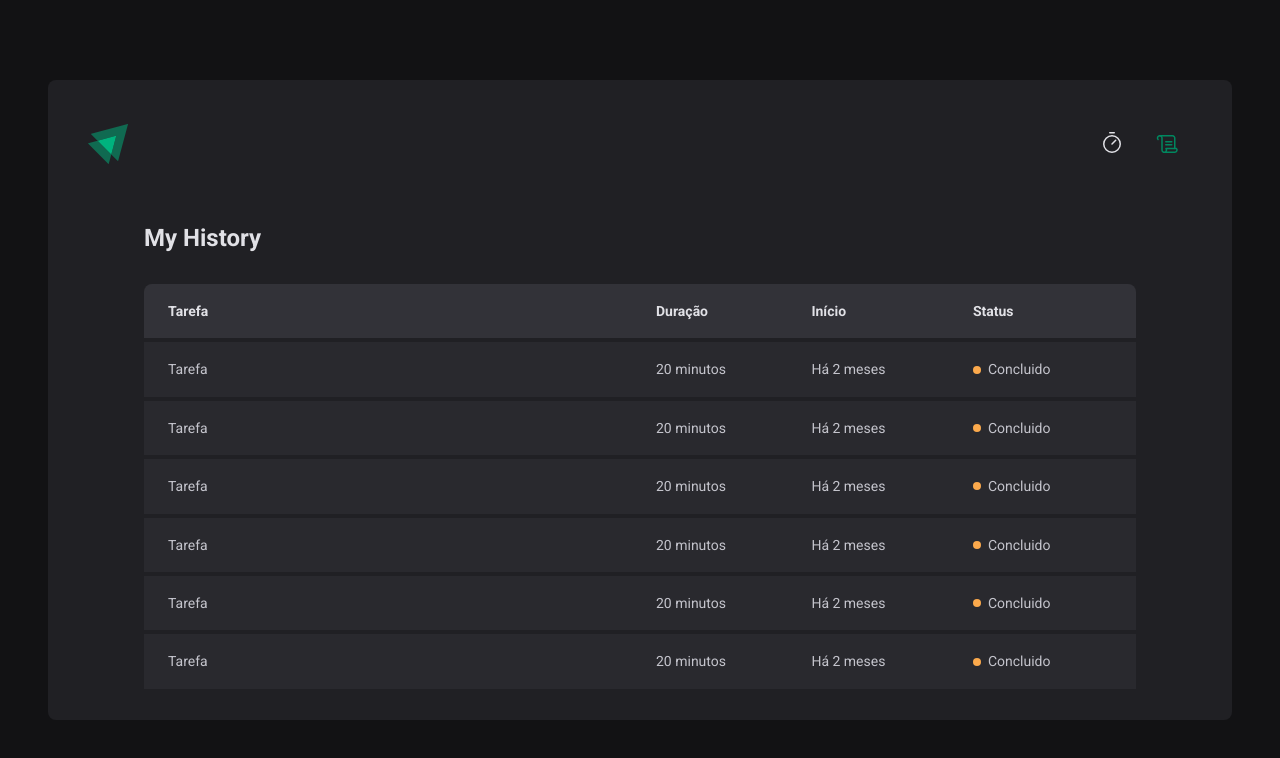
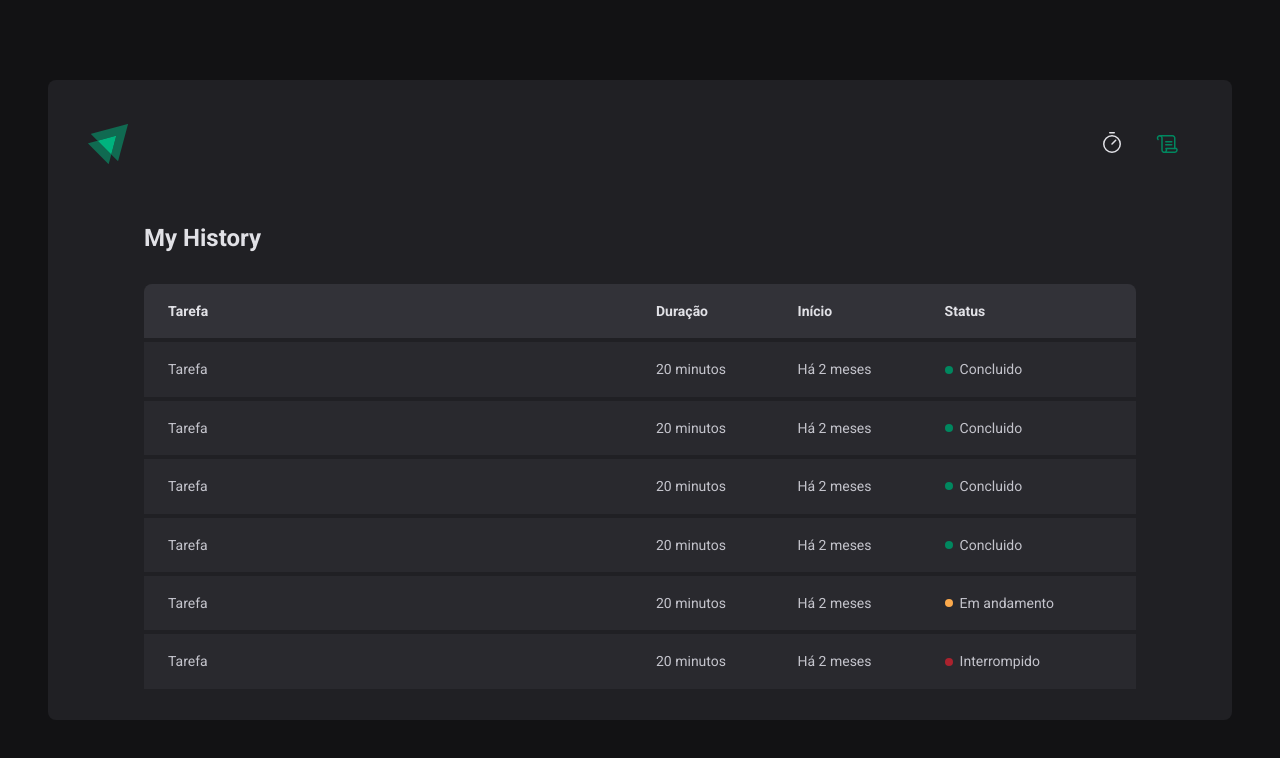
Before and after one commit to tiagoc0sta/React_Ignite_Timer, a React (Vite) app in the folder 02-ignite-timer/: page /history in a window 1280 px wide. Shown: the top 758 px of the page. Built offline with nearby package versions, Linux system fonts and the light colour scheme.

Commit message:
add form controlled with useState

```diff
--- a/02-ignite-timer/src/pages/History/index.tsx
+++ b/02-ignite-timer/src/pages/History/index.tsx
@@ -54,7 +54,7 @@
               <td>20 minutos</td>
               <td>Há 2 meses</td>
               <td>
-              <Status statusColor='green'>Concluido</Status>
+              <Status statusColor='yellow'>Em andamento</Status>
               </td>
             </tr>
             <tr>
@@ -62,7 +62,7 @@
               <td>20 minutos</td>
               <td>Há 2 meses</td>
               <td>
-                <Status statusColor='green'>Concluido</Status>
+                <Status statusColor='red'>Interrompido</Status>
               </td>
             </tr>
           </tbody>
--- a/02-ignite-timer/src/pages/History/styles.ts
+++ b/02-ignite-timer/src/pages/History/styles.ts
@@ -63,8 +63,14 @@
   }
 `
 
+const STATUS_COLORS = {
+  yellow:'yellow-500',
+  green:'green-500',
+  red:'red-500',
+} as const
+
 interface StatusProps {
-  statusColor: 'yellow' | 'red' | 'green'
+  statusColor: keyof typeof STATUS_COLORS
 }
 
 export const Status = styled.span<StatusProps>`
@@ -77,6 +83,6 @@
     width: 0.5rem;
     height: 0.5rem;
     border-radius: 9999px;
-    background: ${(props)=>props.theme['yellow-500']};
+    background: ${(props)=>props.theme[STATUS_COLORS[props.statusColor]]};
   }
 `
--- a/02-ignite-timer/src/pages/Home/index.tsx
+++ b/02-ignite-timer/src/pages/Home/index.tsx
@@ -1,7 +1,15 @@
 import { Play } from "phosphor-react";
+import { useState } from "react";
 import { CountdownContainer, FormContainer, HomeContainer, MinutesAmountInput, Separator, StartCountdownButton, TaskInput } from "./styles";
 
 export function Home(){
+
+  const [task, setTask] = useState('')
+
+  function resetForm() {
+    setTask('');
+  }
+
   return (
     <HomeContainer>
       <form action="">
@@ -11,8 +19,8 @@
             id="task"
             list="task-suggestions"
             placeholder="Dê um nome para o seu projeto"
-
-
+            onChange={(e) => setTask(e.target.value)}
+            value={task}
           />
 
           <datalist id="task-suggestions">
@@ -44,7 +52,7 @@
           <span>0</span>
         </CountdownContainer>
 
-        <StartCountdownButton disabled type="submit">
+        <StartCountdownButton disabled={!task} type="submit">
           <Play size={24}/>
           Começar
         </StartCountdownButton>
```
